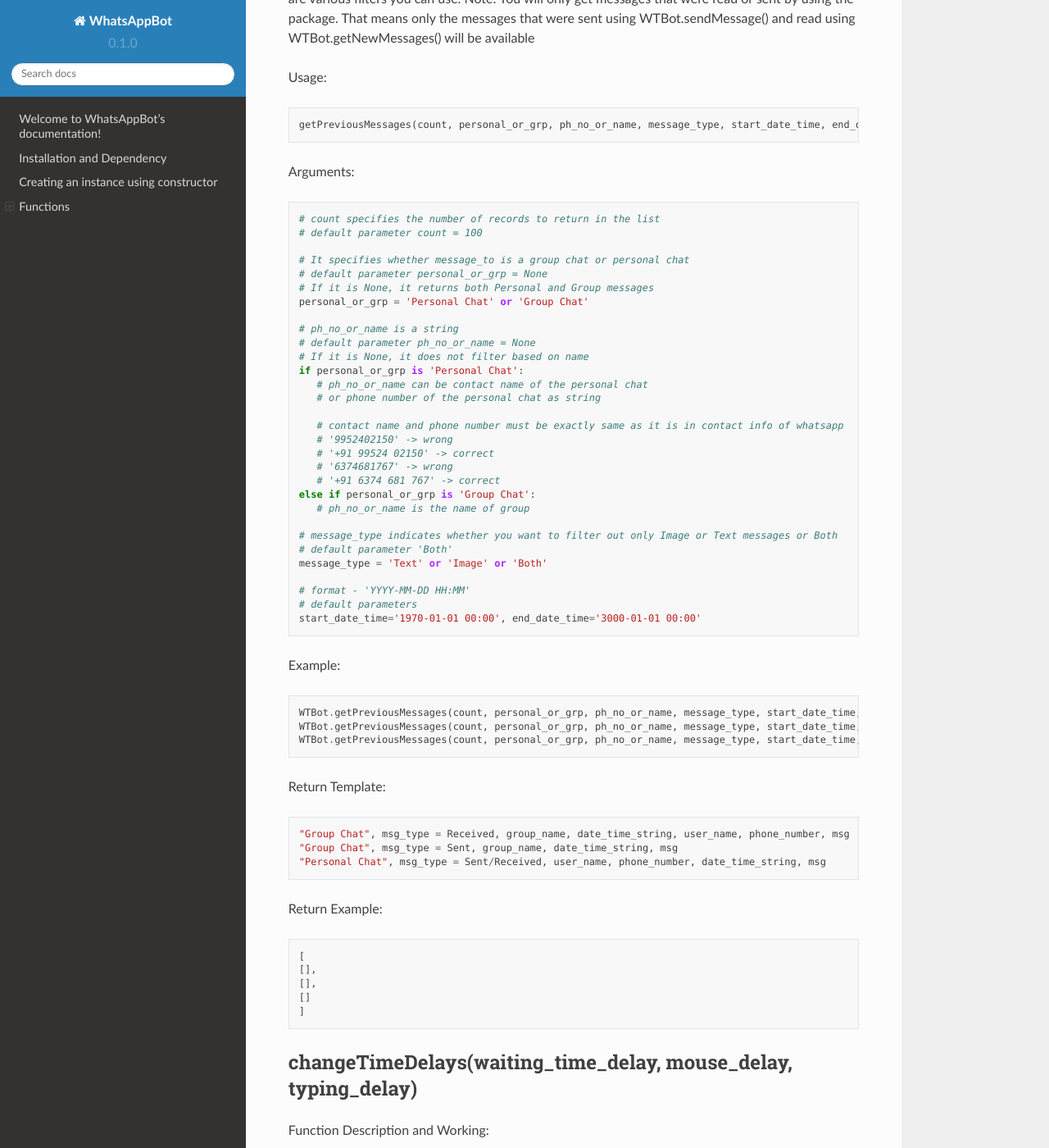
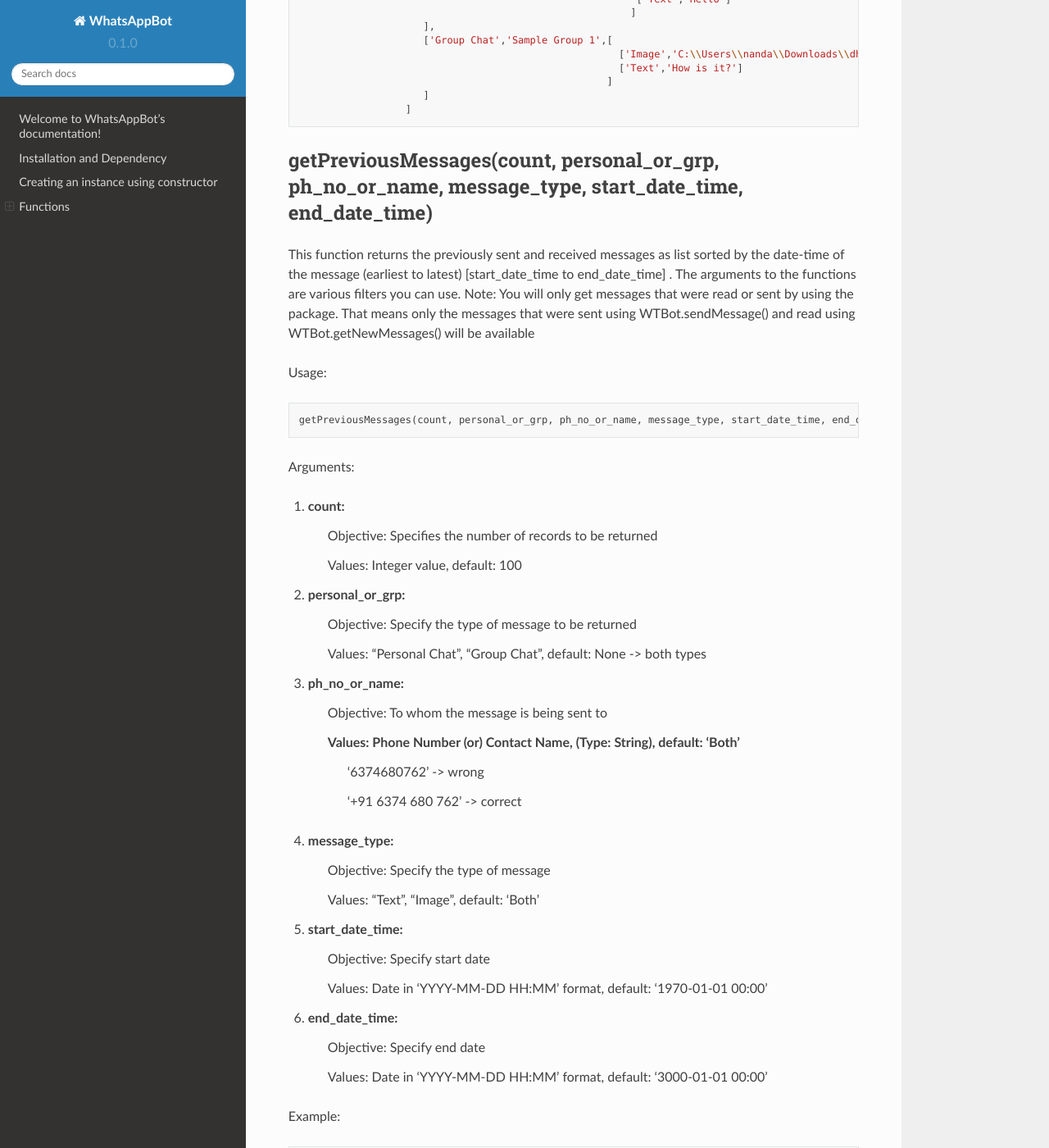
Before and after one commit to ArvindR07/WhatsAppBotDocs, a Sphinx documentation site: the page built from docs/source/index.rst, in a window 1280 px wide and 1400 px high, scrolled down 5467 px. Shown: the whole window at 82% size. Built offline with Sphinx 7.4.7 and the Read the Docs theme 2.0.0, drawn with Linux system fonts in a browser that asks for light colours; some of the changed text lies outside the part shown.

Commit message:
Update index.rst

```diff
--- a/docs/source/index.rst
+++ b/docs/source/index.rst
@@ -39,13 +39,15 @@
 
 If you get an output similar to the one below, WhatsAppBot will work in your system.
 
-.. code::python
+.. code:: python
+
    Press Ctrl-C to quit.
    X:  0 Y: 1027 RGB: ( 108,  7,  3)
 
 But if you get an output similar to the one below, WhatsAppBot will not work in your system.
 
-.. code::python
+.. code:: python
+
    Press Ctrl-C to quit.
    X:  0 Y: 1027 RGB: ( NaN,  NaN,  NaN)
 
@@ -173,35 +175,31 @@
 
 Arguments:
 
-.. code:: python
+1. personal_or_grp:
+      Objective: Specify the type of message
 
-   # It specifies whether message_to is a group chat or personal chat
-   personal_or_grp = 'Personal Chat' or 'Group Chat'
+      Values: "Personal Chat", "Group Chat"
+2. message_to:
+      Objective: To whom the message is being sent to
 
-   # message_to is a string
-   if personal_or_grp is 'Personal Chat':
-      # message_to can be contact name of the personal chat
-      # or phone number of the personal chat as string
+      Values: Phone Number (or) Contact Name, (Type: String)
+              '6374680762'       -> wrong
 
-      # contact name and phone number must be exactly same as it is in contact info of whatsapp
-      # '9952402150' -> wrong
-      # '+91 99524 02150' -> correct
-      # '6374681767' -> wrong
-      # '+91 6374 681 767' -> correct
-   else if personal_or_grp is 'Group Chat':
-      # message_to is the name of group
+              '+91 6374 680 762' -> correct
+3. message_type:
+      Objective: Specify the type of message
 
-   # message_type indicates whether type of message to send is either Image or Text
-   message_type = 'Text' or 'Image'
+      Values: "Text", "Image"
+4. text:
+      Objective: The text String that needs to be sent, (message_type should be set as "Text")
 
-   if message_type = 'Text':
-      # text argument contains the text to send as string
-   else if message_type = 'Image':
-      # Image argument contains the path to image loaction as string
+      Values: The message in String format
+5. image_location:
+      Objective: The path to the image that needs to be sent, (message_type should be set as "Image")
 
-      # Windows supports all types of image format
-      # In Mac, you can only send images in jpeg format
-      # In other platforms, sending image is not possible, while you can still send text messages
+      Values: The path to the image in String format
+
+               (While Windows supports all image formats, Mac only supports .jpeg)
 
 Example:
 
@@ -281,38 +279,33 @@
 
 Arguments:
 
-.. code:: python
+1. count:
+      Objective: Specifies the number of records to be returned
 
-   # count specifies the number of records to return in the list
-   # default parameter count = 100
+      Values: Integer value, default: 100
+2. personal_or_grp:
+      Objective: Specify the type of message to be returned
 
-   # It specifies whether message_to is a group chat or personal chat
-   # default parameter personal_or_grp = None
-   # If it is None, it returns both Personal and Group messages
-   personal_or_grp = 'Personal Chat' or 'Group Chat'
+      Values: "Personal Chat", "Group Chat", default: None -> both types
+3. ph_no_or_name:
+      Objective: To whom the message is being sent to
 
-   # ph_no_or_name is a string
-   # default parameter ph_no_or_name = None
-   # If it is None, it does not filter based on name
-   if personal_or_grp is 'Personal Chat':
-      # ph_no_or_name can be contact name of the personal chat
-      # or phone number of the personal chat as string
+      Values: Phone Number (or) Contact Name, (Type: String), default: 'Both'
+              '6374680762'       -> wrong
 
-      # contact name and phone number must be exactly same as it is in contact info of whatsapp
-      # '9952402150' -> wrong
-      # '+91 99524 02150' -> correct
-      # '6374681767' -> wrong
-      # '+91 6374 681 767' -> correct
-   else if personal_or_grp is 'Group Chat':
-      # ph_no_or_name is the name of group
+              '+91 6374 680 762' -> correct
+4. message_type:
+      Objective: Specify the type of message
 
-   # message_type indicates whether you want to filter out only Image or Text messages or Both
-   # default parameter 'Both'
-   message_type = 'Text' or 'Image' or 'Both'
+      Values: "Text", "Image", default: 'Both'
+5. start_date_time:
+      Objective: Specify start date
 
-   # format - 'YYYY-MM-DD HH:MM'
-   # default parameters
-   start_date_time='1970-01-01 00:00', end_date_time='3000-01-01 00:00'
+      Values: Date in 'YYYY-MM-DD HH:MM' format, default: '1970-01-01 00:00'
+6. end_date_time:
+      Objective: Specify end date
+
+      Values: Date in 'YYYY-MM-DD HH:MM' format, default: '3000-01-01 00:00'
 
 Example:
 
```
